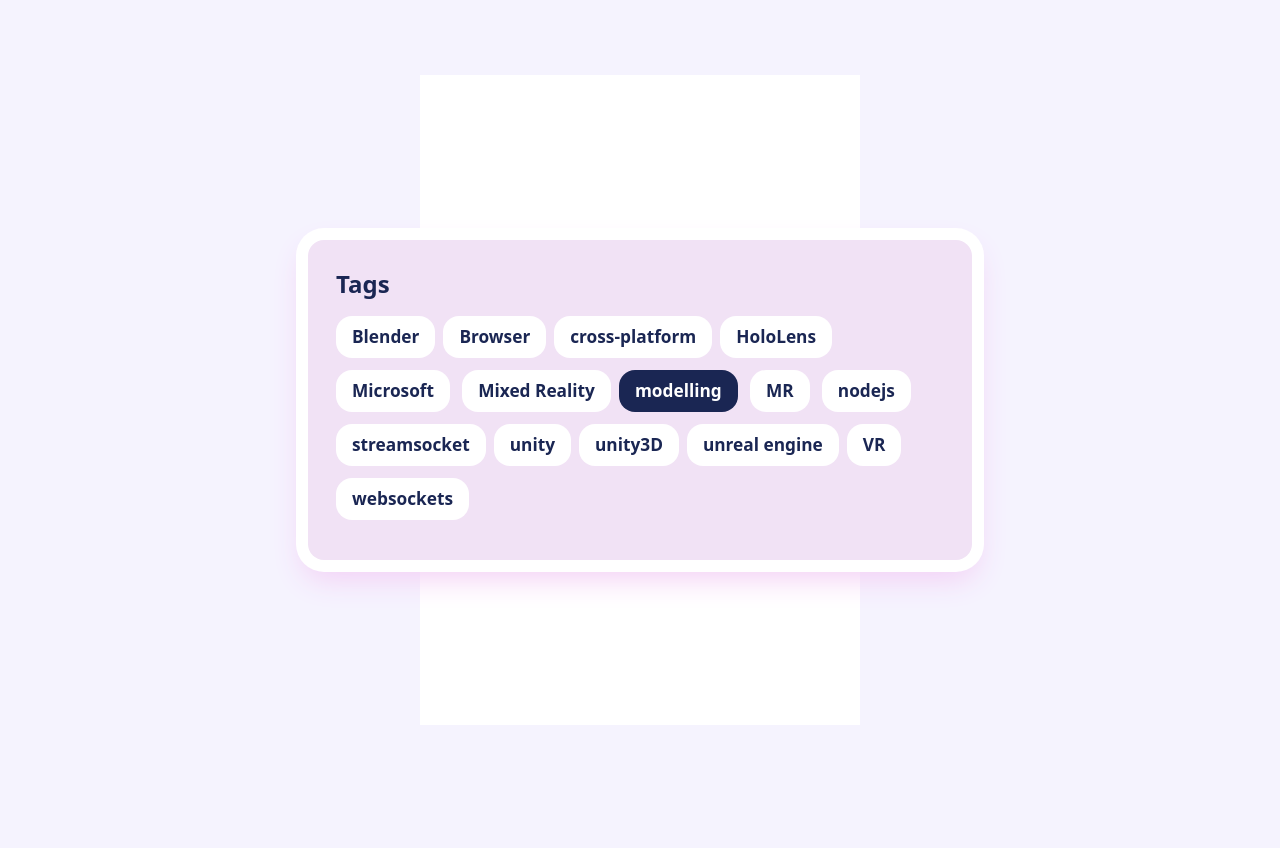
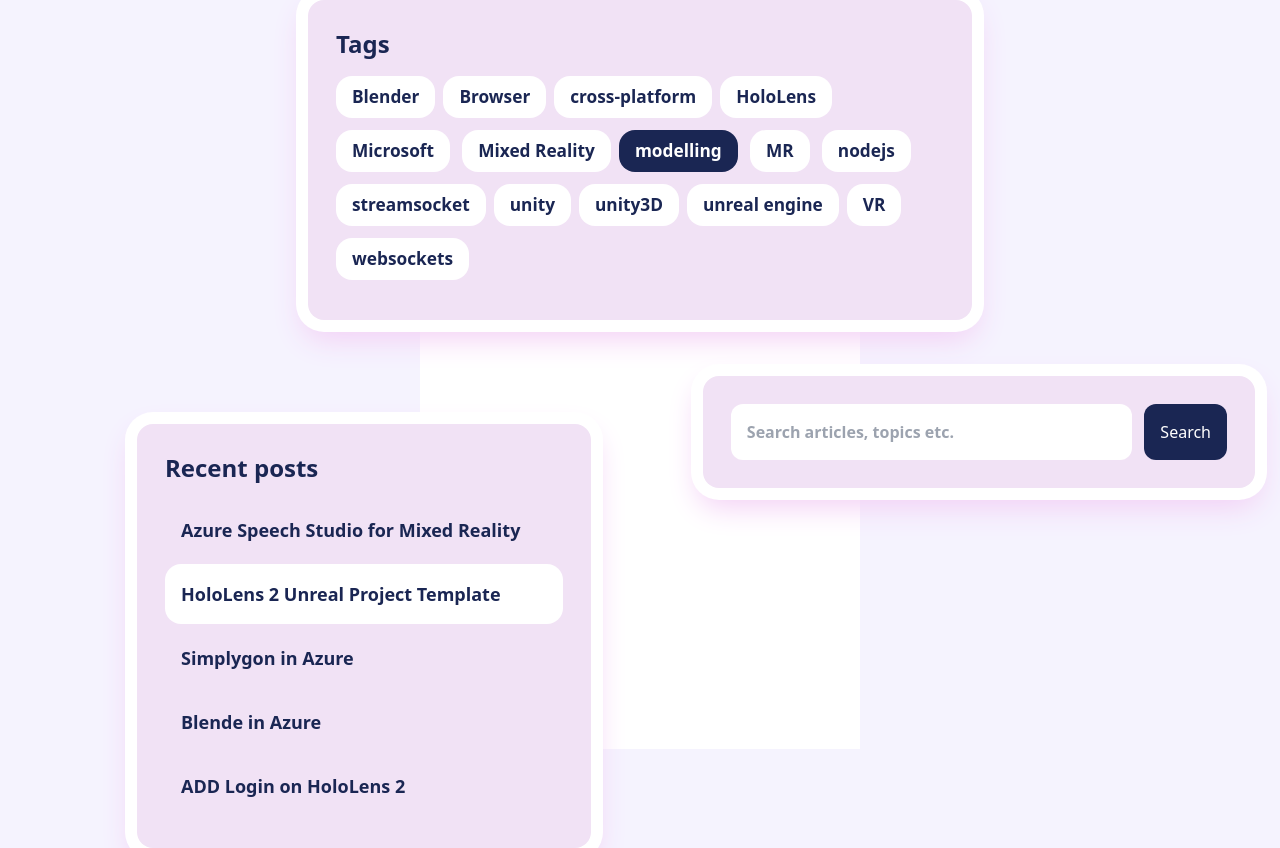
Before and after one commit to neluttu/blog-widgets, a plain HTML site: page index.html in a window 1280 px wide. Before the commit the page ends 800 px from the top, so only its background shows below. Drawn offline with Linux system fonts and the light colour scheme.

Commit message:
Finished

```diff
--- a/index.html
+++ b/index.html
@@ -14,11 +14,25 @@
     <div class="absolute w-[440px] h-[650px] bg-white z-10 left-0 right-0 ml-auto mr-auto">
 
     </div>
-    <div class="bg-[#f1e2f5] w-[664px] min-h-[200px] rounded-2xl shadow-[0px_0px_0px_12px_#FFF,0px_14px_30px_5px_#F3CFF5] p-7 z-20">          <h1 class="text-2xl font-semibold mb-4">Tags</h1>
+    <div class="bg-[#f1e2f5] w-[664px] min-h-[200px] rounded-2xl shadow-[0px_0px_0px_12px_#FFF,0px_14px_30px_5px_#F3CFF5] p-7 z-20 mb-16">
+        <h1 class="text-2xl font-semibold mb-4">Tags</h1>
         <span class="tags">Blender</span><span class="tags">Browser</span><span class="tags">cross-platform</span><span class="tags">HoloLens</span><span class="tags">Microsoft</span>
         <span class="tags">Mixed Reality</span><span class="tags !bg-[#1a2653] text-white">modelling</span>
         <span class="tags">MR</span>
         <span class="tags">nodejs</span><span class="tags">streamsocket</span><span class="tags">unity</span><span class="tags">unity3D</span><span class="tags">unreal engine</span><span class="tags">VR</span><span class="tags">websockets</span>
     </div>
+    <ul class="flex items-center justify-center z-20 w-[1230px] gap-28">
+        <li class="bg-[#f1e2f5] min-h-[200px] rounded-2xl shadow-[0px_0px_0px_12px_#FFF,0px_14px_30px_5px_#F3CFF5] p-7 w-[45%] mt-10 ml-28">
+            <h1 class="text-2xl font-semibold mb-4">Recent posts</h1>
+            <div class="w-full p-4 font-bold text-lg hover:bg-white rounded-2xl cursor-pointer transition-all duration-150 ease-in mb-1">Azure Speech Studio for Mixed Reality</div>
+            <div class="w-full p-4 font-bold text-lg bg-white rounded-2xl cursor-pointer transition-all duration-150 ease-in mb-1">HoloLens 2 Unreal Project Template</div>
+            <div class="w-full p-4 font-bold text-lg hover:bg-white rounded-2xl cursor-pointer transition-all duration-150 ease-in mb-1">Simplygon in Azure</div>
+            <div class="w-full p-4 font-bold text-lg hover:bg-white rounded-2xl cursor-pointer transition-all duration-150 ease-in mb-1">Blende in Azure</div>
+            <div class="w-full p-4 font-bold text-lg hover:bg-white rounded-2xl cursor-pointer transition-all duration-150 ease-in mb-1">ADD Login on HoloLens 2</div>
+        </li>
+        <li class="bg-[#f1e2f5] rounded-2xl shadow-[0px_0px_0px_12px_#FFF,0px_14px_30px_5px_#F3CFF5] p-7 w-[55%] -mt-2 self-start flex items-center justify-center gap-3">
+            <input type="text" class="grow p-4 rounded-xl outline-none placeholder:font-semibold" placeholder="Search articles, topics etc."><button class="p-4 bg-[#1a2653] text-white rounded-xl">Search</button>
+        </li>
+    </ul>
 </body>
 </html>
```
Also changed, not shown: cool.html (added, +17 -0 lines), styles.css.
